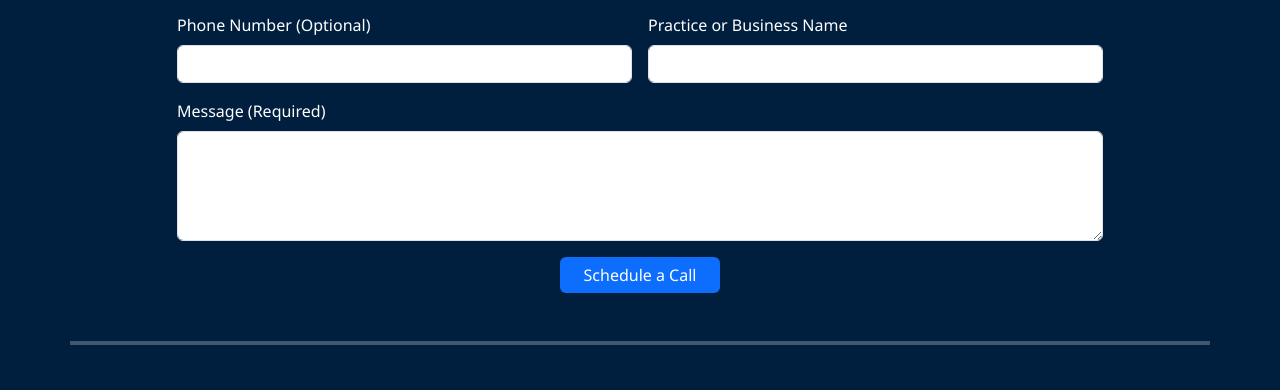
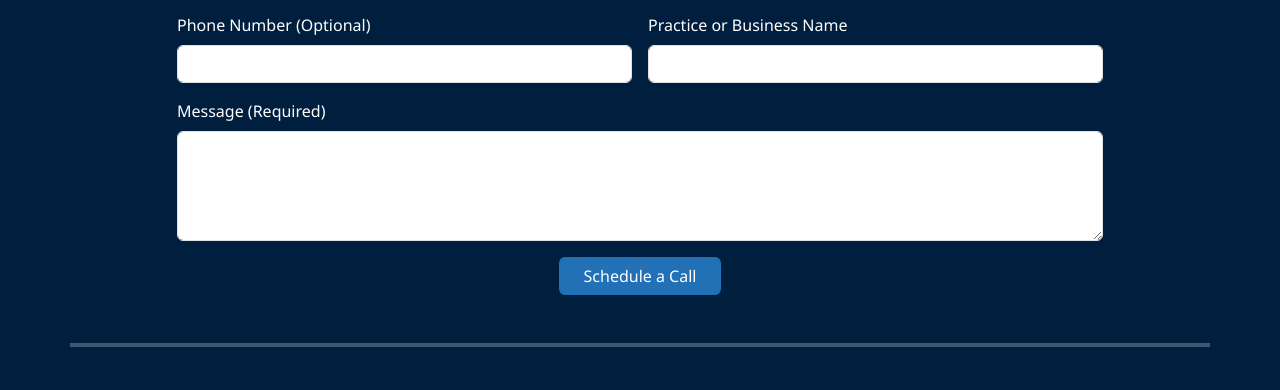
Before and after one commit to Itzjoelly/DelonHealth-HomePage, a plain HTML site: page index.html in a window 1280 px wide. Shown: the part 3702-4092 px from the top of the page. Drawn offline with nearby package versions, Linux system fonts and the light colour scheme.

Commit message:
Add files via upload

```diff
--- a/index.html
+++ b/index.html
@@ -540,7 +540,7 @@
       </div>
     </div>
     <div class="text-center mt-3">
-      <button class="btn btn-primary px-4 mb-5">Schedule a Call</button>
+      <button class="btn px-4 mb-5" style="background-color: #2271B6; color: white;">Schedule a Call</button>
     </div>
   </form>
 </div>
```
